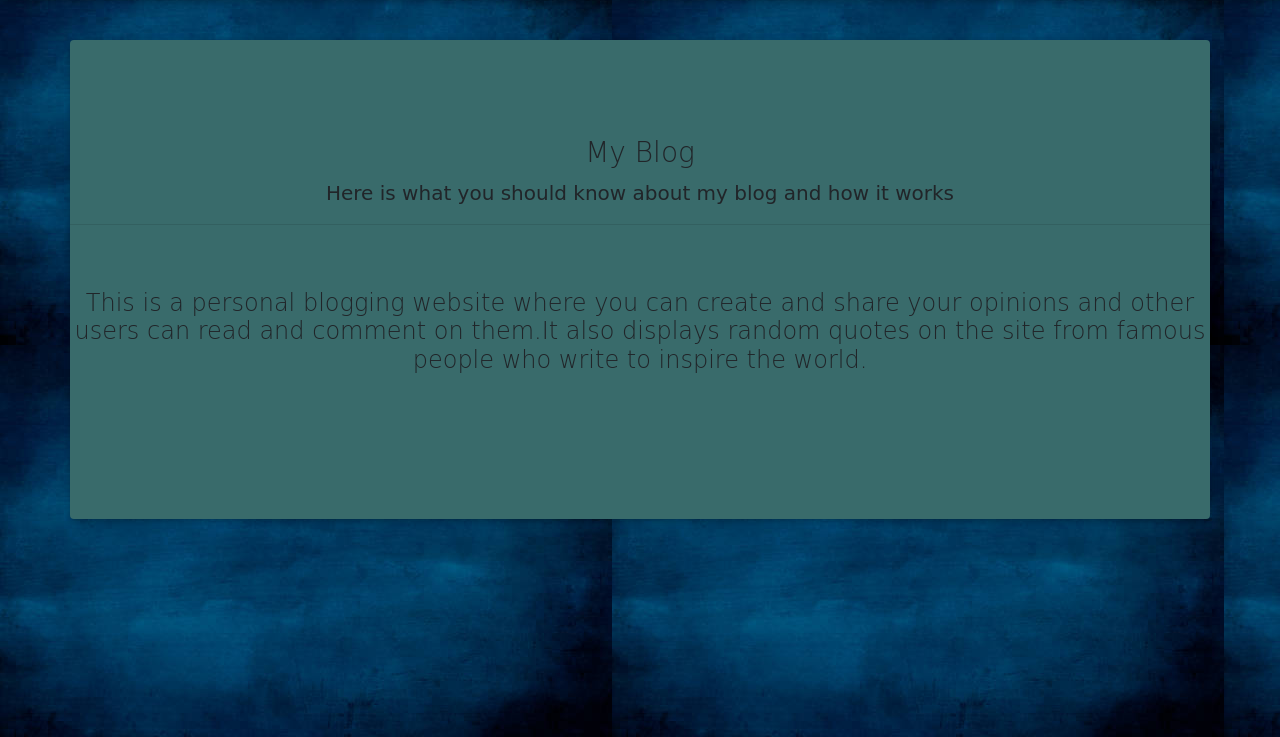
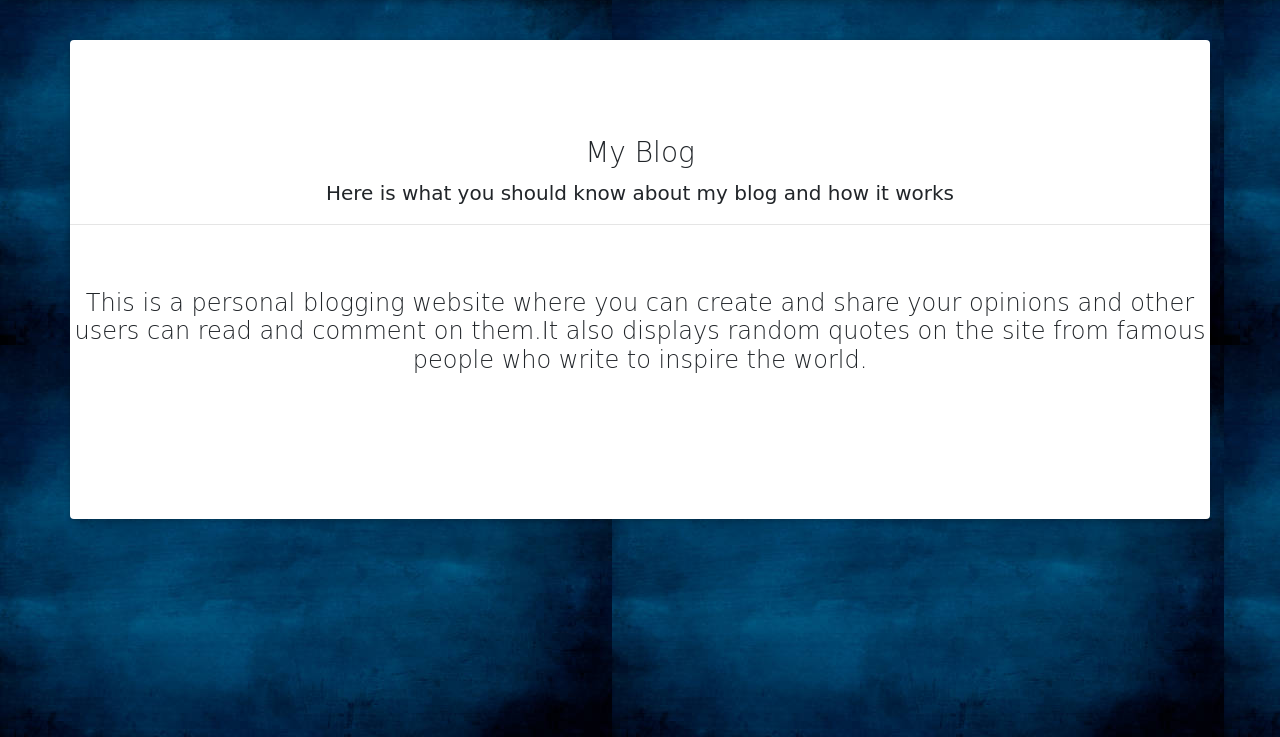
Before and after one commit to Binamin-hussein100/blog, a Flask app: page /about in a window 1280 px wide. Shown: the part 63-800 px from the top of the page. Run offline with Flask 2, Linux system fonts and the light colour scheme; some libraries are stand-ins or nearby versions; some web fonts are replaced.

Commit message:
added bootstrap styling

```diff
--- a/app/templates/about.html
+++ b/app/templates/about.html
@@ -4,7 +4,7 @@
 <div class="container" style="font-size: 20px; font-family: 'Viaoda Libre', cursive; padding-top: 40px;">
     <div class="row">
         <div class="column">
-            <div class="card" style="background-color:rgb(57, 107, 107);">
+            <div class="card">
                 <div class="my-pitches mb-5 mt-5">
                     <h3 class="text-center mt-5">My Blog</h3>
                     <p style="text-align:center;">Here is what you should know about my blog and how it works</p>
```
